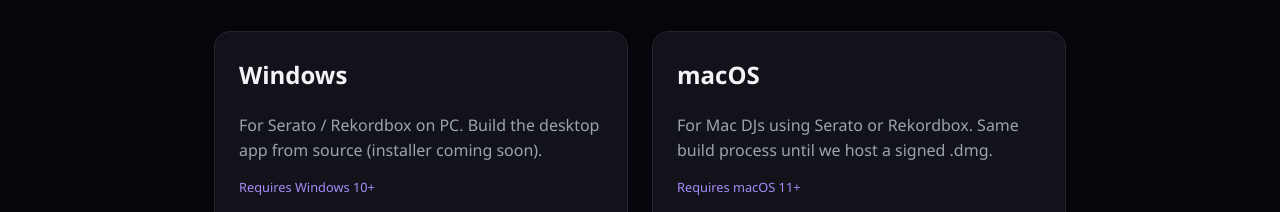
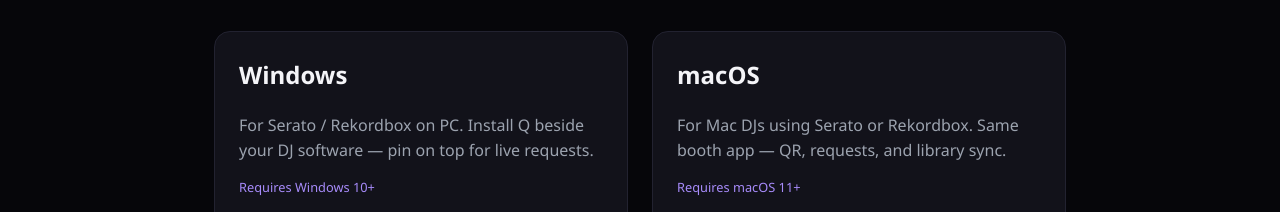
Before and after one commit to ayesh280504/Q, a React (Vite) app in the folder apps/web/: page /download in a window 1280 px wide. Shown: the part 832-1044 px from the top of the page. Built offline with nearby package versions, Linux system fonts and the light colour scheme; no server answers.

Commit message:
downloads pt2

```diff
--- /dev/null
+++ b/apps/web/src/lib/downloadUrls.ts
@@ -0,0 +1,7 @@
+/** Hosted installer URLs — set on Vercel after GitHub Release (or CDN) upload. */
+export function getInstallerUrls() {
+  return {
+    windows: import.meta.env.VITE_Q_INSTALLER_WINDOWS?.trim() || "",
+    mac: import.meta.env.VITE_Q_INSTALLER_MAC?.trim() || "",
+  };
+}
--- a/apps/web/src/pages/DownloadPage.tsx
+++ b/apps/web/src/pages/DownloadPage.tsx
@@ -5,6 +5,7 @@
 import SiteNav from "../components/SiteNav";
 import QLogo from "../components/QLogo";
 import { Q_APP_START_GIG_URL } from "../lib/appLaunch";
+import { getInstallerUrls } from "../lib/downloadUrls";
 import "../studio.css";
 import "../community.css";
 
@@ -31,6 +32,8 @@
       setSearch(search, { replace: true });
     }
   }
+
+  const installers = getInstallerUrls();
 
   return (
     <div className="download-page">
@@ -73,8 +76,8 @@
           <article className="card download-card">
             <h2>Windows</h2>
             <p className="muted">
-              For Serato / Rekordbox on PC. Build the desktop app from source (installer coming
-              soon).
+              For Serato / Rekordbox on PC. Install Q beside your DJ software — pin on top for
+              live requests.
             </p>
             <p className="download-badge">Requires Windows 10+</p>
             <details className="download-details">
@@ -94,16 +97,27 @@
                 </li>
               </ol>
             </details>
+            {installers.windows ? (
+              <a
+                className="btn primary download-btn"
+                href={installers.windows}
+                download
+                rel="noopener noreferrer"
+              >
+                Download for Windows
+              </a>
+            ) : (
               <span className="btn ghost download-btn-disabled" aria-disabled>
                 Windows installer — coming soon
               </span>
+            )}
           </article>
 
           <article className="card download-card">
             <h2>macOS</h2>
             <p className="muted">
-              For Mac DJs using Serato or Rekordbox. Same build process until we host a signed
-              .dmg.
+              For Mac DJs using Serato or Rekordbox. Same booth app — QR, requests, and library
+              sync.
             </p>
             <p className="download-badge">Requires macOS 11+</p>
             <details className="download-details">
@@ -123,9 +137,20 @@
                 </li>
               </ol>
             </details>
+            {installers.mac ? (
+              <a
+                className="btn primary download-btn"
+                href={installers.mac}
+                download
+                rel="noopener noreferrer"
+              >
+                Download for Mac
+              </a>
+            ) : (
               <span className="btn ghost download-btn-disabled" aria-disabled>
                 Mac installer — coming soon
               </span>
+            )}
           </article>
         </div>
 
--- a/apps/web/src/styles.css
+++ b/apps/web/src/styles.css
@@ -605,6 +605,12 @@
   cursor: not-allowed;
 }
 
+.download-btn {
+  display: inline-block;
+  margin-top: 0.5rem;
+  text-decoration: none;
+}
+
 .download-dev-card {
   text-align: left;
   max-width: 520px;
--- a/apps/web/src/vite-env.d.ts
+++ b/apps/web/src/vite-env.d.ts
@@ -2,6 +2,8 @@
 
 interface ImportMetaEnv {
   readonly VITE_Q_CROWD_URL?: string;
+  readonly VITE_Q_INSTALLER_WINDOWS?: string;
+  readonly VITE_Q_INSTALLER_MAC?: string;
 }
 
 interface ImportMeta {
```
Also changed, not shown: 2 other files (tests, documents, lock files or other folders). Lines whose indentation alone changed are shown as unchanged.
